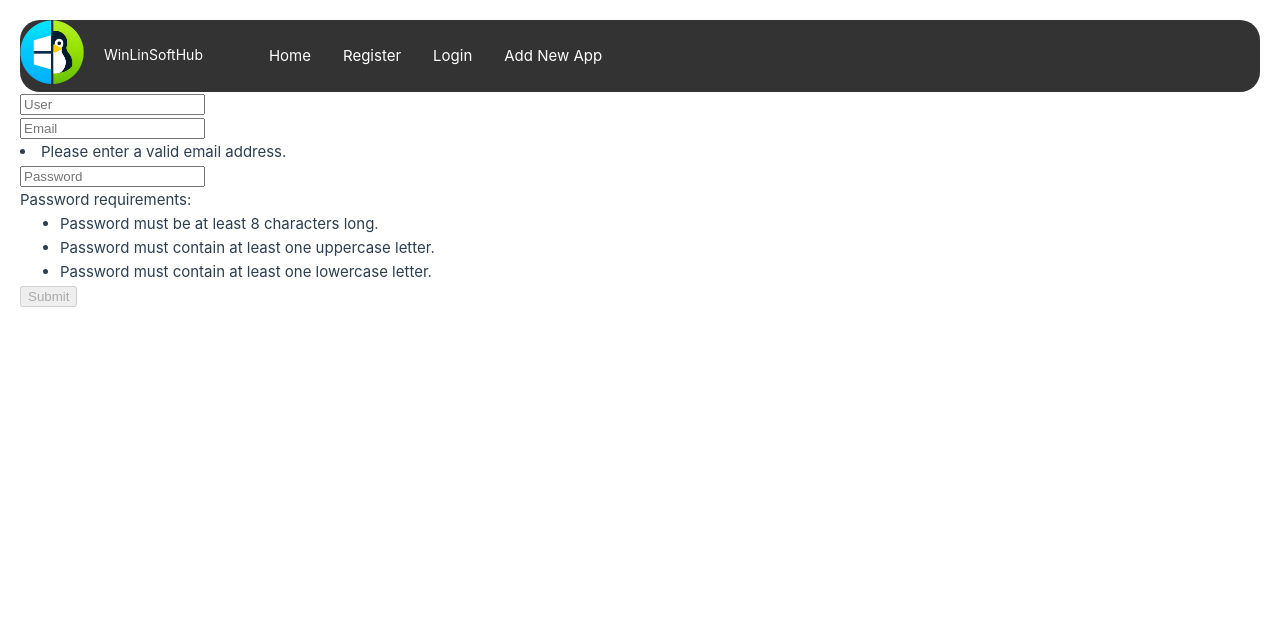
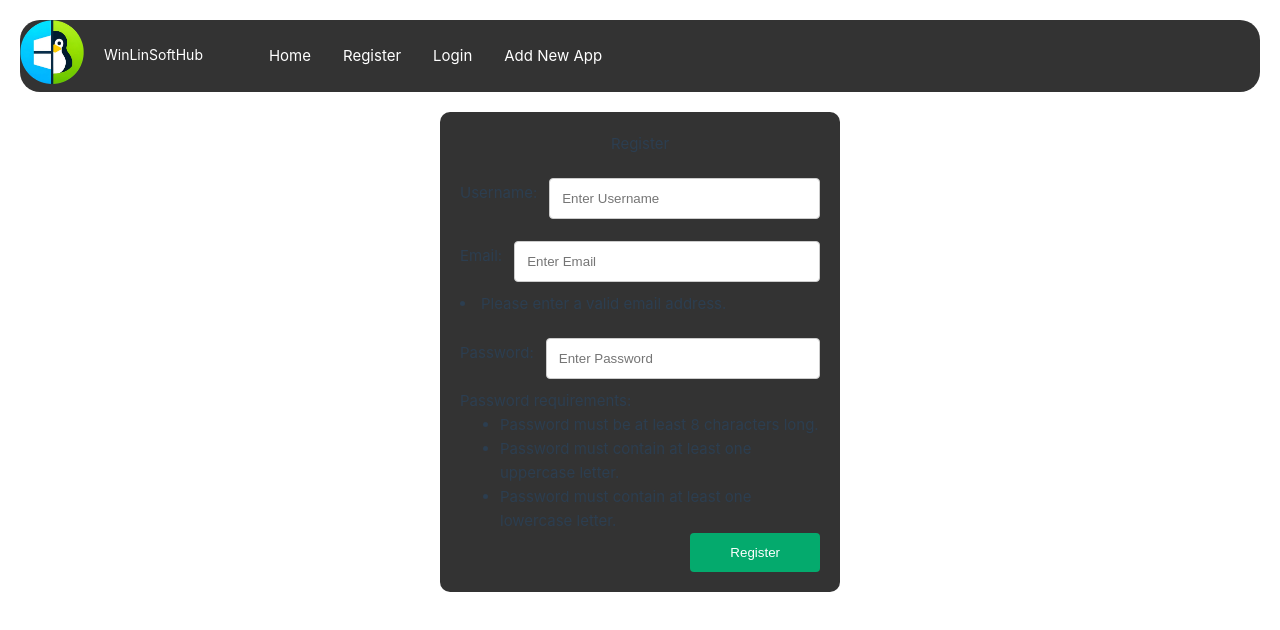
Before and after one commit to Coder2287569013/WinLinSoftHub, a Vue app in the folder frontend/: page /register in a window 1280 px wide. Shown: the top 630 px of the page. Built offline with nearby package versions, Linux system fonts and the light colour scheme; no server answers.

Commit message:
Update #1 week 7

```diff
--- a/frontend/package.json
+++ b/frontend/package.json
@@ -9,9 +9,9 @@
     "preview": "vite preview"
   },
   "dependencies": {
-    "axios": "^1.6.5",
+    "axios": "^1.6.7",
     "bcrypt": "^5.1.1",
-    "vue": "^3.3.11",
+    "vue": "^3.4.21",
     "vue-router": "^4.2.5"
   },
   "devDependencies": {
--- a/frontend/src/App.vue
+++ b/frontend/src/App.vue
@@ -1,8 +1,9 @@
 <script setup>
-import { ref, onMounted, computed } from 'vue';
+import { ref, onMounted, computed, provide} from 'vue';
 import axios from 'axios';
 
 const userData = ref(null);
+provide('userData', userData)
 
 onMounted(async () => {
     try {
--- a/frontend/src/components/Login.vue
+++ b/frontend/src/components/Login.vue
@@ -1,11 +1,13 @@
 <script setup>
 import axios from 'axios';
-import {ref, onMounted, computed} from 'vue';
+import {ref, onMounted, computed, inject} from 'vue';
 
 const existUser = ref({login: '', password: ''});
 const userActivity = ref({username: '', is_active: false});
 const dataUsers = ref();
+const userData = inject('userData');
 var userActive = false;
+var foundUser = false;
 
 async function hashPassword(password) {
     const encoder = new TextEncoder();
@@ -27,6 +29,7 @@ const checkUser = async() => {
     for (let i = 0; i < dataUsers.value.length; i++) {
         if (existUser.value.login == dataUsers.value[i][1] || existUser.value.login == dataUsers.value[i][0]) {
             console.log('yes');
+            foundUser = true;
             if (existUser.value.password == dataUsers.value[i][2]) {
                 userActive = true;
                 userActivity.value.username = existUser.value.login;
@@ -35,6 +38,8 @@ const checkUser = async() => {
                 try {
                     const resp = await axios.post('https://wlshback.onrender.com/post-users-activity', userActivity);
                     alert(resp.data.message || "Successfully logined!");
+                    const responseActivity = await axios.get("https://wlshback.onrender.com/get-user-activity");
+                    userData.value = responseActivity.data;
                 } catch (error) {
                     console.log(error);
                     alert(error.response.data.message);
@@ -45,6 +50,9 @@ const checkUser = async() => {
             }
         }
     }
+    if (!foundUser) {
+        alert("User is not existing");
+    }
 }
 </script>
 
@@ -52,9 +60,59 @@ const checkUser = async() => {
     <head>
         <title>WinLinSoftHub: Login</title>
     </head>
-    <div>
-        <input v-model="existUser.login" placeholder="Username of Login"><br>
-        <input type="password" v-model="existUser.password" placeholder="Password"><br>
+    <div class="container">
+        <div class="description">Login</div>
+        <div class="input-group">
+            <label for="usernoe">Username or Email:</label>
+            <input v-model="existUser.login" id="usernoe" placeholder="Type Username or Email"><br>
+        </div>
+        <div class="input-group">
+            <label for="password">Password:</label>
+            <input type="password" v-model="existUser.password" id="password" placeholder=" Type Password"><br>
+        </div>
         <button @click="checkUser">Login</button>
     </div>
 </template>
+<style scoped>
+.container {
+  margin: auto;
+  width: 50rch;
+  height: 30rch;
+  margin-top: 50px;
+  border-radius: 10px;
+  background-color: #333;
+  padding: 20px;
+}
+.container .description {
+    text-align: center;
+}
+.container .input-group label {
+  padding: 12px 12px 12px 0;
+  display: inline-block;
+}
+.container .input-group input{
+  margin-top: 12px;
+  padding: 12px;
+  border: 1px solid #ccc;
+  border-radius: 4px;
+  resize: vertical;
+}
+.container .input-group {
+  margin: 10px 0px;
+  display: flex;
+  align-items: center;
+  justify-content: space-between;
+}
+.container .input-group input {
+    flex-grow: 1;
+}
+.container button {
+  background-color: #04AA6D;
+  color: white;
+  border: none;
+  padding: 12px 40px;
+  border-radius: 4px;
+  cursor: pointer;
+  float: right;
+}
+</style>
--- a/frontend/src/components/Register.vue
+++ b/frontend/src/components/Register.vue
@@ -64,19 +64,72 @@
   <head>
     <title>WinLinSoftHub: Register</title>
   </head>
-    <div>
-        <input v-model="newUser.username" placeholder="User"><br>
-        <input type="email" id="email" v-model="newUser.email" placeholder="Email"><br>
+    <div class="container">
+      <div class="description">Register</div>
+      <div class="input-group">
+        <label for="username">Username:</label>
+        <input v-model="newUser.username" placeholder="Enter Username" id="username"><br>
+      </div>
+      <div class="input-group">
+        <label for="email">Email:</label>
+        <input type="email" id="email" v-model="newUser.email" placeholder="Enter Email"><br>
+      </div>
       <div v-if="emailErrors.length">
           <li v-for="error in emailErrors" :key="error">{{ error }}</li>
       </div>
-        <input type="password" v-model="newUser.password" placeholder="Password"><br>
+      <div class="input-group">
+        <label for="password">Password:</label>
+        <input type="password" v-model="newUser.password" placeholder="Enter Password"><br>
+      </div>
       <div v-if="passwordErrors.length">
           <p>Password requirements:</p>
           <ul>
               <li v-for="error in passwordErrors" :key="error">{{ error }}</li>
           </ul>
       </div>
-        <button @click="addUser" :disabled="isFormInvalid">Submit</button>
+      <button @click="addUser" :disabled="isFormInvalid">Register</button>
     </div>
 </template>
+<style scoped>
+.container {
+  margin: auto;
+  width: 50rch;
+  height: 60rch;
+  margin-top: 20px;
+  border-radius: 10px;
+  background-color: #333;
+  padding: 20px;
+}
+.container .description {
+    text-align: center;
+}
+.container .input-group label {
+  padding: 12px 12px 12px 0;
+  display: inline-block;
+}
+.container .input-group input{
+  margin-top: 12px;
+  padding: 12px;
+  border: 1px solid #ccc;
+  border-radius: 4px;
+  resize: vertical;
+}
+.container .input-group {
+  margin: 10px 0px;
+  display: flex;
+  align-items: center;
+  justify-content: space-between;
+}
+.container .input-group input {
+    flex-grow: 1;
+}
+.container button {
+  background-color: #04AA6D;
+  color: white;
+  border: none;
+  padding: 12px 40px;
+  border-radius: 4px;
+  cursor: pointer;
+  float: right;
+}
+</style>
```
Also changed, not shown: 1 other file (tests, documents, lock files or other folders). Lines whose indentation alone changed are shown as unchanged.
